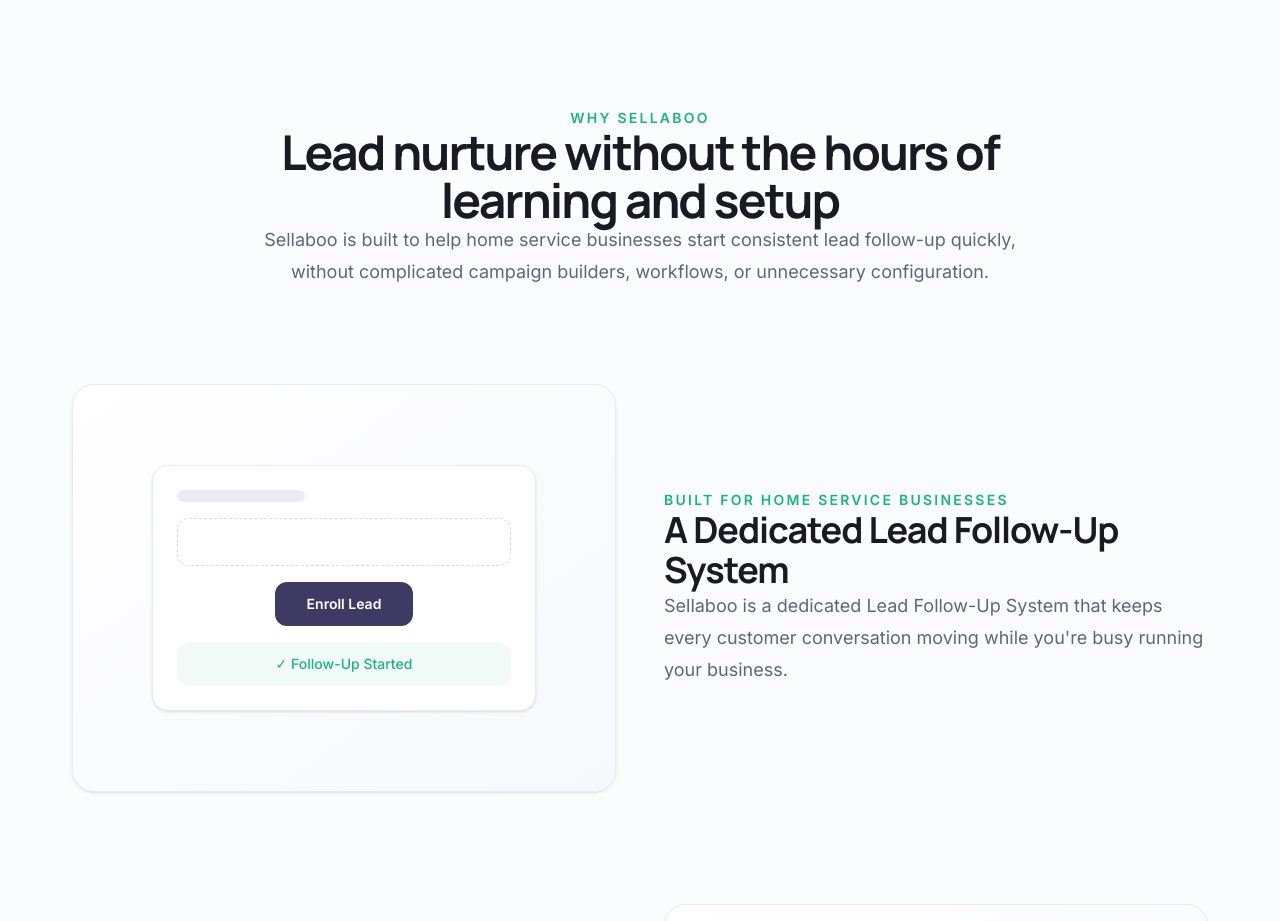
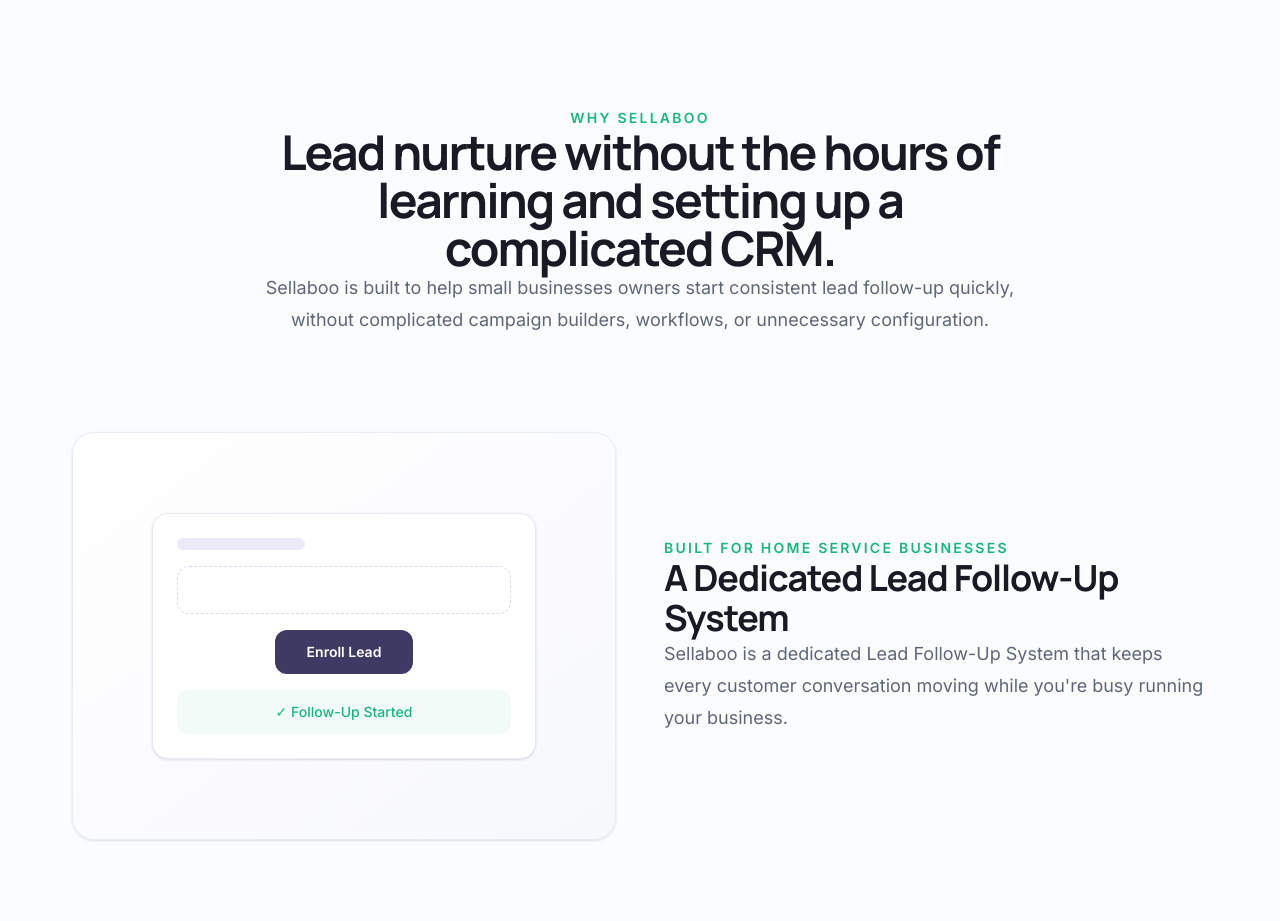
Before and after one commit to Sellaboo-dev/sellaboo-marketing, a Next.js app: page / in a window 1280 px wide. Shown: the part 4740-5661 px from the top of the page. Built offline with nearby package versions, Linux system fonts and the light colour scheme.

Commit message:
changed text in *Why Sellaboo Section.

```diff
--- a/components/sections/why-sellaboo/WhySellabooSection.tsx
+++ b/components/sections/why-sellaboo/WhySellabooSection.tsx
@@ -22,11 +22,11 @@ export function WhySellabooSection() {
                             id="why-sellaboo-heading"
                             className="mt-4 font-[family:var(--font-manrope)] text-4xl font-bold tracking-[-0.04em] text-[#181A24] sm:text-5xl"
                         >
-                            Lead nurture without the hours of learning and setup
+                            Lead nurture without the hours of learning and setting up a complicated CRM.
                         </h2>
 
                         <p className="mt-6 text-lg leading-8 text-[#5F6678]">
-                            Sellaboo is built to help home service businesses start consistent
+                            Sellaboo is built to help small businesses owners start consistent
                             lead follow-up quickly, without complicated campaign builders,
                             workflows, or unnecessary configuration.
                         </p>
```
